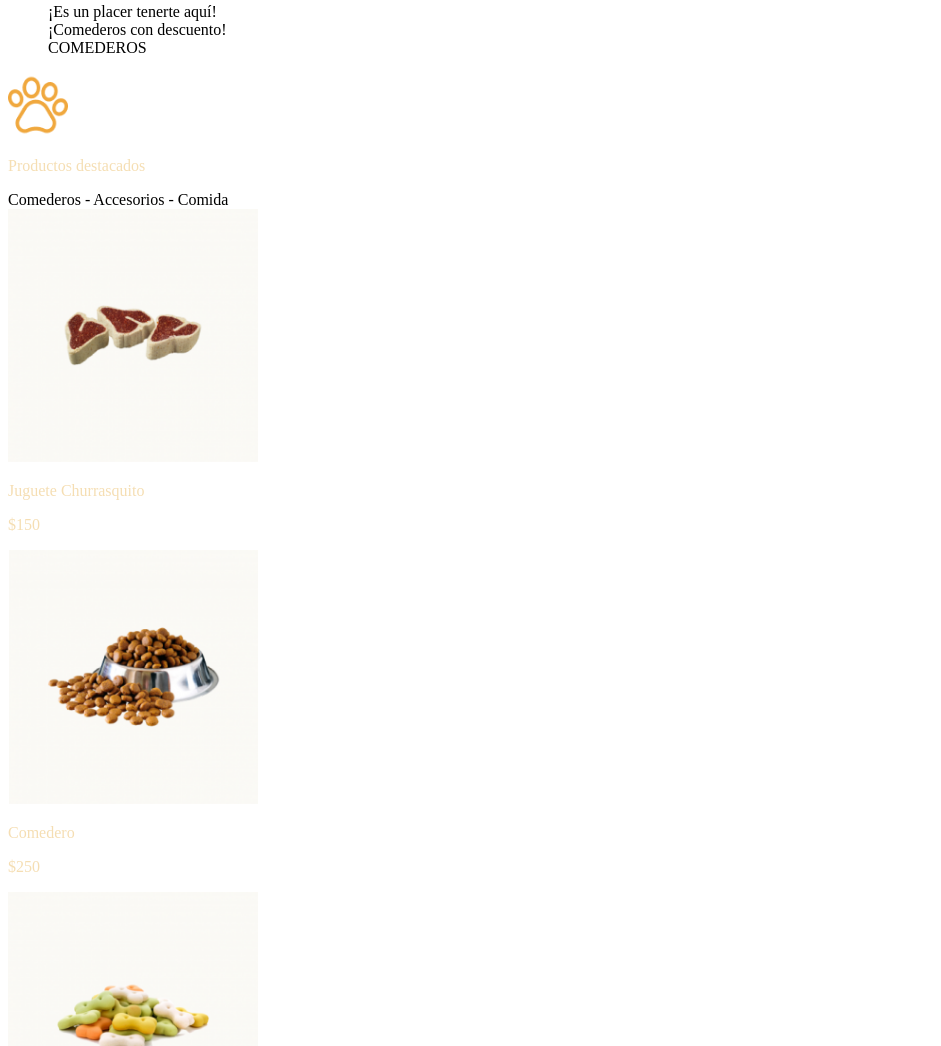
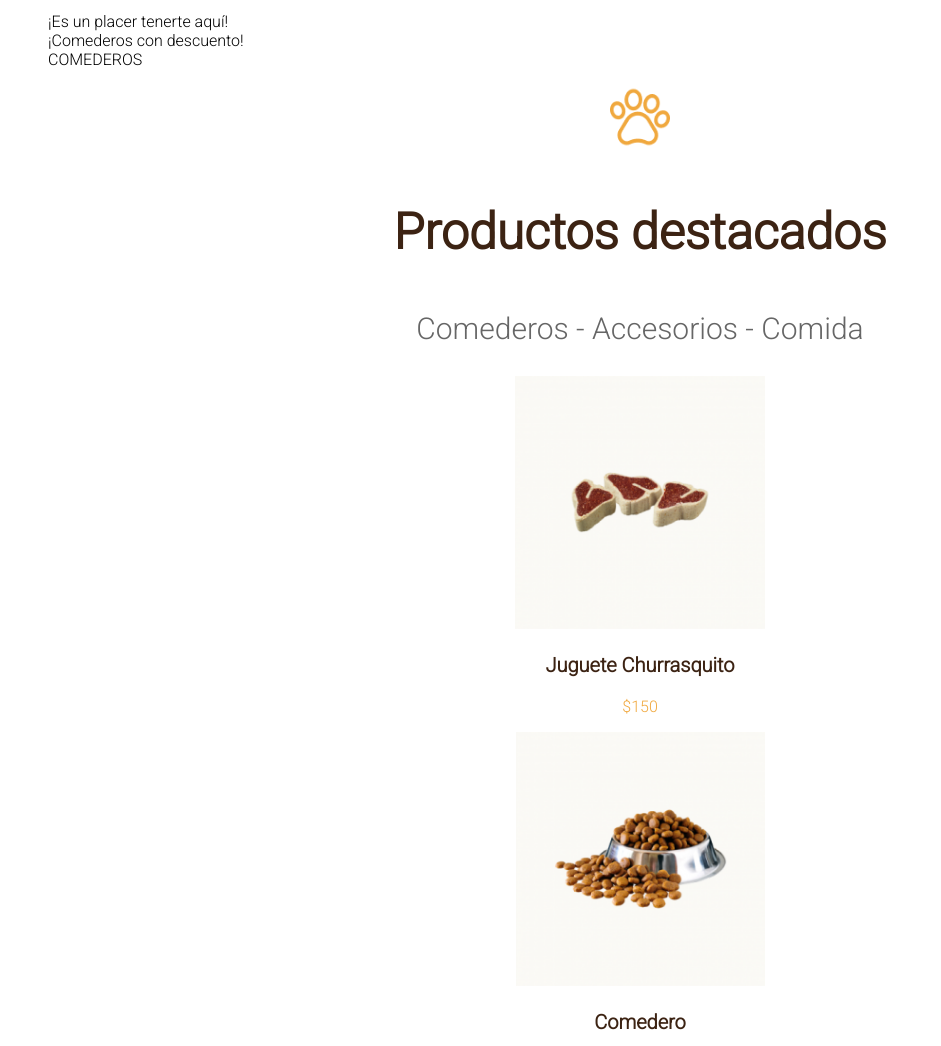
Before and after one commit to melissamirandav/Front_End_Ejercicio, a plain HTML site: page index.html in a window 1280 px wide. Shown: the part 549-1595 px from the top of the page, without its empty margins (0-941 px from the left). Drawn offline with Linux system fonts and the light colour scheme.

Commit message:
Estilos seccion productos destacados

```diff
--- a/css/style.css
+++ b/css/style.css
@@ -1,3 +1,26 @@
-p{
-    color:wheat;
+body{
+    font-family: 'Roboto', sans-serif;
 }
+
+/* Section Productos Destacados */
+.sec-productos{
+    text-align: center;
+}
+#tit-productos{
+    color: #3c2313;
+    font-weight: bold;
+    font-size: 50px;
+}
+.p-titulo-produ{
+    color: #3c2313;
+    font-size: 20px;
+    font-weight: bold;
+}
+.text-precio{
+    color: #f0a83e;
+}
+#tit-produc{
+    color: #666666;
+    font-size: 30px;
+}
+/* Fin Section Productos Destacados */
--- a/index.html
+++ b/index.html
@@ -1,11 +1,17 @@
 <!DOCTYPE html>
 <html lang="en">
   <head>
-    <meta charset="UTF-8">
-    <meta http-equiv="X-UA-Compatible" content="IE=edge">
-    <meta name="viewport" content="width=device-width, initial-scale=1.0">
+    <meta charset="UTF-8" />
+    <meta http-equiv="X-UA-Compatible" content="IE=edge" />
+    <meta name="viewport" content="width=device-width, initial-scale=1.0" />
     <title>PetShop</title>
-    <link rel="stylesheet" href="./css/style.css">
+    <link rel="stylesheet" href="./css/style.css" />
+    <link rel="preconnect" href="https://fonts.googleapis.com" />
+    <link rel="preconnect" href="https://fonts.gstatic.com" crossorigin />
+    <link
+      href="https://fonts.googleapis.com/css2?family=Roboto:wght@300&display=swap"
+      rel="stylesheet"
+    />
   </head>
   <body>
     <header>
@@ -17,40 +23,40 @@
         <li>Español</li>
         <li>$ARG</li>
       </ul>
-    <img width="220px" src="./Images/Logo.png" alt="Logo">
+      <img width="220px" src="./Images/Logo.png" alt="Logo" />
       <ul>
         <li>Menu principal</li>
       </ul>
       <ul>
-        <li> <a href="./Pages/Categorias.html">Categorias</a></li>
-        <li> <a href="./Pages/Pets.html">Pets</a></li>
-        <li> <a href="./Pages/Nosotros.html">Nosotros</a></li>
-        <li> <a href="./Pages/Contactanos.html">Contactanos</a></li>
+        <li><a href="./Pages/Categorias.html">Categorias</a></li>
+        <li><a href="./Pages/Pets.html">Pets</a></li>
+        <li><a href="./Pages/Nosotros.html">Nosotros</a></li>
+        <li><a href="./Pages/Contactanos.html">Contactanos</a></li>
       </ul>
     </header>
     <section>
-    <img width="600px" src="./Images/background 1.png" alt="background">
+      <img width="600px" src="./Images/background 1.png" alt="background" />
       <ul type="none">
         <li>¡Es un placer tenerte aquí!</li>
         <li>¡Comederos con descuento!</li>
         <li>COMEDEROS</li>
       </ul>
     </section>
-<section>
-<img width="60px" src="./Images/patita.png" alt="patita">
-<p>Productos destacados</p>
-<span>Comederos - Accesorios - Comida</span>
+    <section class="sec-productos">
+      <img width="60px" src="./Images/patita.png" alt="patita" />
+      <p id="tit-productos">Productos destacados</p>
+      <p id="tit-produc">Comederos - Accesorios - Comida</p>
     </section>
-<section>
-    <img width="250px" src="./Images/churrasquito.png" alt="churrasquito">
-    <p>Juguete Churrasquito</p>
-    <p>$150</p>
-    <img width="250px" src="./Images/comedero.png" alt="Comedero">
-    <p>Comedero</p>
-    <p>$250</p>
-    <img width="250px" src="./Images/Huesito.png" alt="Huesito">
-<p>Huesito</p>
-<p>$650</p>
+    <section class="sec-productos">
+      <img width="250px" src="./Images/churrasquito.png" alt="churrasquito" />
+      <p class="p-titulo-produ">Juguete Churrasquito</p>
+      <p class="text-precio">$150</p>
+      <img width="250px" src="./Images/comedero.png" alt="Comedero" />
+      <p class="p-titulo-produ">Comedero</p>
+      <p class="text-precio">$250</p>
+      <img width="250px" src="./Images/Huesito.png" alt="Huesito" />
+      <p class="p-titulo-produ">Huesito</p>
+      <p class="text-precio">$650</p>
     </section>
   </body>
   <footer>
```
Lines whose indentation alone changed are shown as unchanged.
